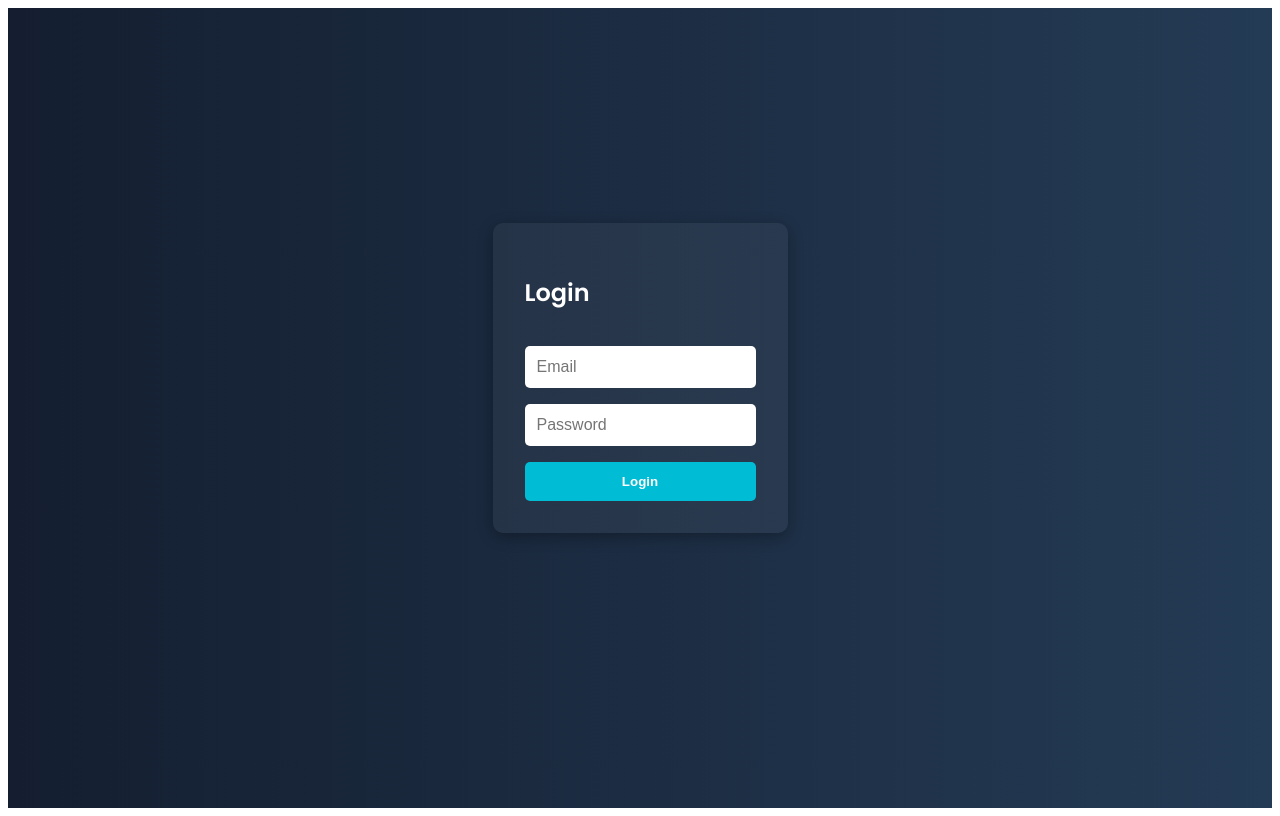
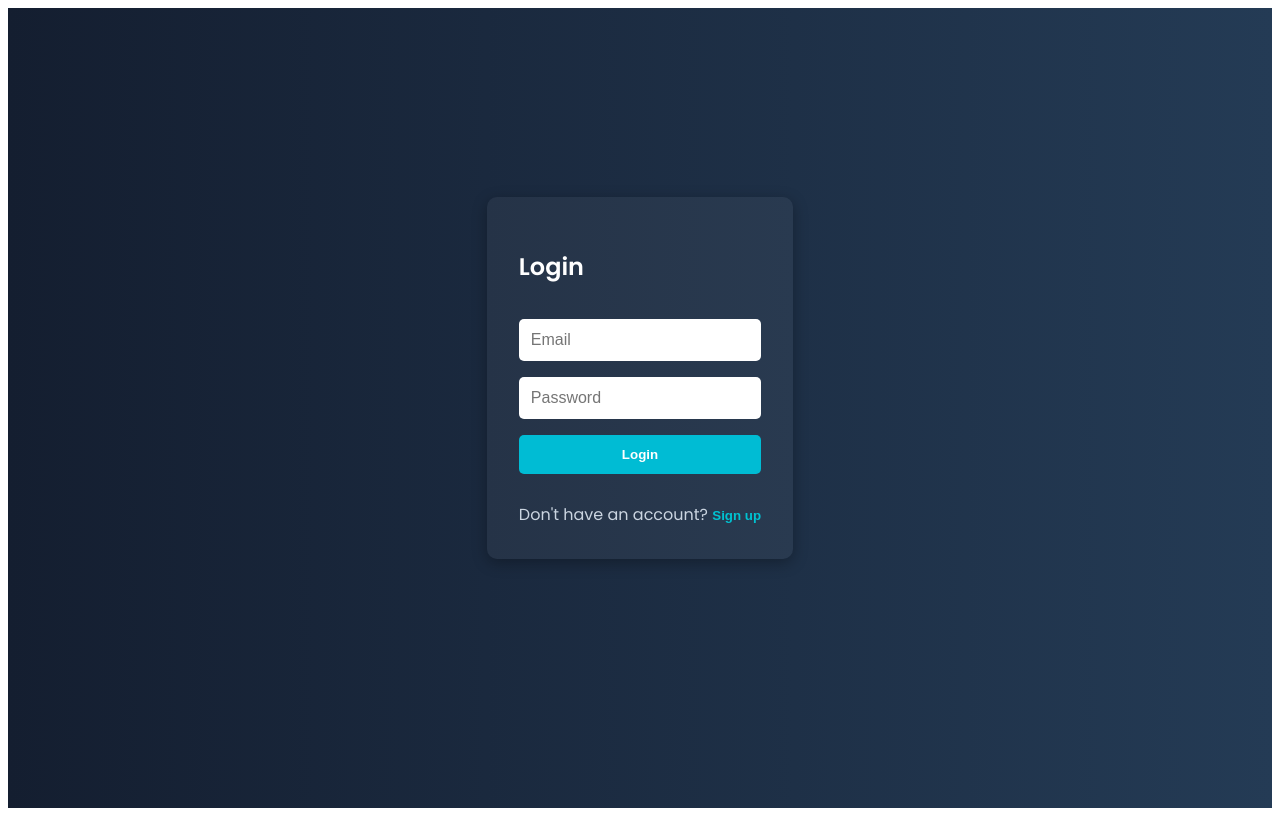
Before and after one commit to Ilana1505/MovieTalk--Frontend, a React (Create React App) app: page /login in a window 1280 px wide. Built offline with nearby package versions, Linux system fonts and the light colour scheme.

Commit message:
login page

```diff
--- a/src/pages/LoginPage.tsx
+++ b/src/pages/LoginPage.tsx
@@ -1,11 +1,10 @@
-import { useState } from "react";
+import React, { useState } from "react";
 import axios from "../api/axios";
 import { useNavigate } from "react-router-dom";
-import React from "react";
 import "./AuthPages.css";
-import { GoogleLogin } from "@react-oauth/google"; // ← NEW
+import { GoogleLogin } from "@react-oauth/google";
 
-const LoginPage = () => {
+const LoginPage: React.FC = () => {
   const [email, setEmail] = useState("");
   const [password, setPassword] = useState("");
   const navigate = useNavigate();
@@ -18,8 +17,8 @@ const LoginPage = () => {
       localStorage.setItem("token", res.data.accessToken);
       navigate("/feed");
     } catch (err: any) {
-      console.error("Login error:", err.response?.data);
-      alert(err.response?.data || "Login failed");
+      console.error("Login error:", err?.response?.data);
+      alert(err?.response?.data || "Login failed");
     }
   };
 
@@ -30,7 +29,6 @@ const LoginPage = () => {
         { token: credentialResponse.credential },
         { withCredentials: true }
       );
-
       localStorage.removeItem("token");
       localStorage.setItem("token", res.data.accessToken);
       alert("Signed in successfully with Google!");
@@ -45,25 +43,51 @@ const LoginPage = () => {
     <div className="auth-container">
       <form className="auth-form" onSubmit={handleLogin}>
         <h2>Login</h2>
+
         <input
           type="email"
           placeholder="Email"
           value={email}
+          autoComplete="email"
           onChange={(e) => setEmail(e.target.value)}
           required
         />
+
         <input
           type="password"
           placeholder="Password"
           value={password}
+          autoComplete="current-password"
           onChange={(e) => setPassword(e.target.value)}
           required
         />
+
         <button type="submit">Login</button>
+
+        {/* --- Sign up link --- */}
+        <div style={{ marginTop: 12, textAlign: "center" }}>
+          <span style={{ color: "#cbd5e1" }}>Don't have an account? </span>
+          <button
+            type="button"
+            onClick={() => navigate("/register")}
+            style={{
+              background: "none",
+              border: "none",
+              padding: 0,
+              margin: 0,
+              color: "#00c2d1",
+              fontWeight: 700,
+              cursor: "pointer",
+              textDecoration: "none",
+            }}
+          >
+            Sign up
+          </button>
+        </div>
       </form>
 
       {/* Google Sign-In Button */}
-      <div style={{ marginTop: "20px" }}>
+      <div style={{ marginTop: 20 }}>
         <GoogleLogin
           onSuccess={handleGoogleSuccess}
           onError={() => alert("Google Sign-In failed")}
```
